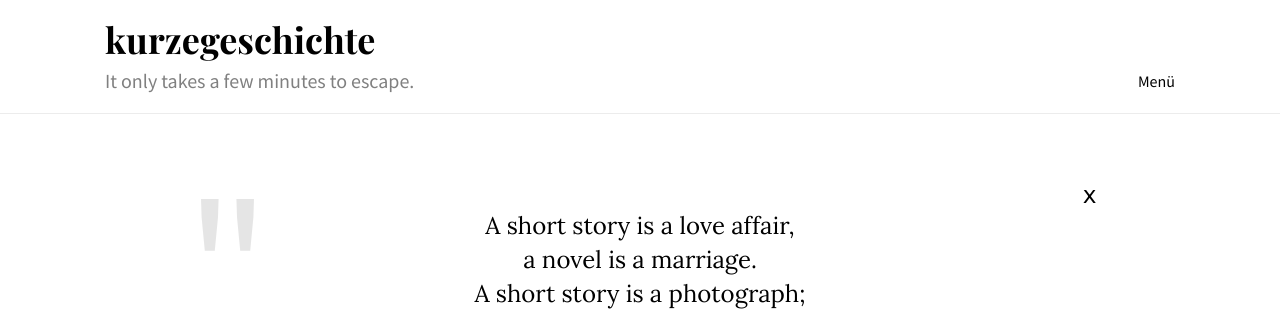
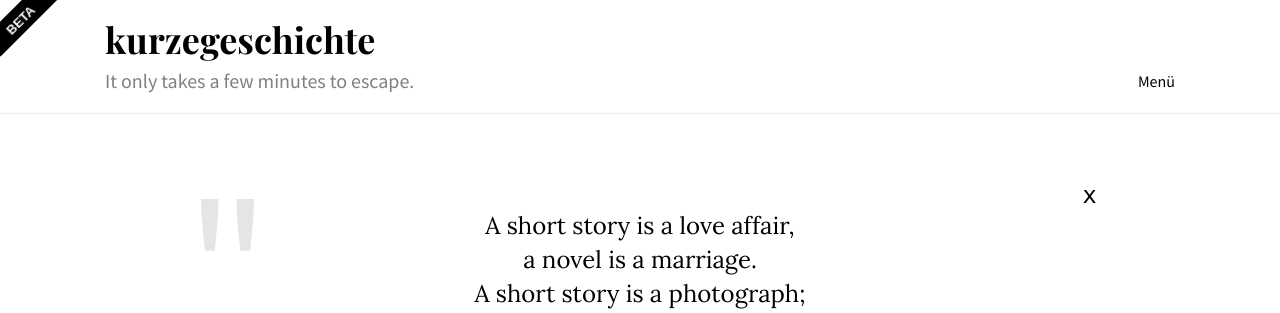
Before and after one commit to Padierfind/Kurzegeschichte, a Flask app: page / in a window 1280 px wide. Shown: the top 313 px of the page. Run offline with Flask 2, Linux system fonts and the light colour scheme; data that the repository does not hold is empty; some libraries are stand-ins or nearby versions.

Commit message:
Frontend: Added BETA sign.

```diff
--- a/static/css/global.css
+++ b/static/css/global.css
@@ -7,6 +7,25 @@ body{
     color:black;
     font-size: 16px;
     background-color: white;
+}
+
+body:after{
+    content: "beta";
+    position: fixed;
+    width: 80px;
+    height: 25px;
+    background-color: black;
+    top: 7px;
+    left: -20px;
+    text-align: center;
+    font-size: 13px;
+    font-family: sans-serif;
+    text-transform: uppercase;
+    font-weight: bold;
+    color: #fff;
+    line-height: 27px;
+    transform:rotate(-45deg);
+    z-index: 100;
 }
 
 a{
```
